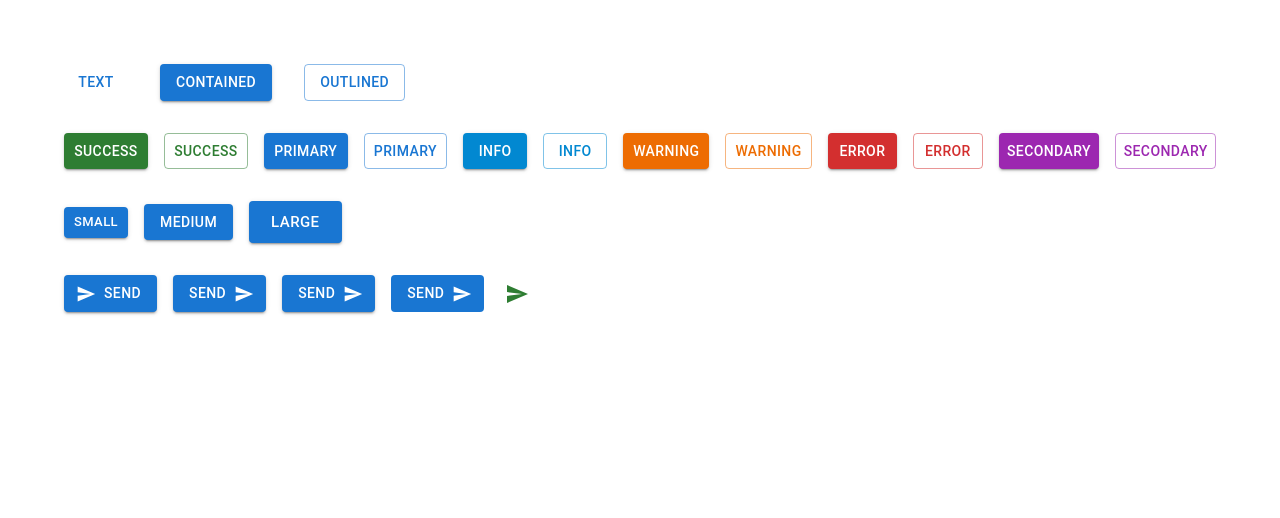
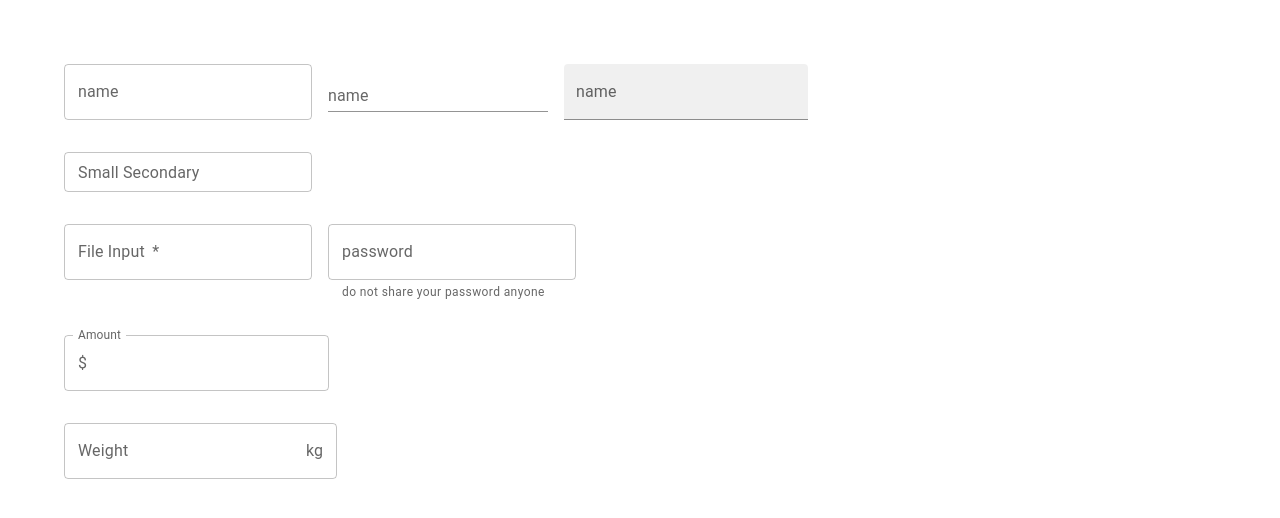
Before and after one commit to devhasheburrahman/material-ui-practices, a React (Create React App) app: page / in a window 1280 px wide. Shown: the top 518 px of the page. Built offline with nearby package versions, Linux system fonts and the light colour scheme.

Commit message:
Text field

```diff
--- a/src/App.tsx
+++ b/src/App.tsx
@@ -1,14 +1,15 @@
 
 import './App.css';
 // import { MuiTypography } from './Components/MuiTypography';
-import { MuiButton } from './Components/MuiButton';
+// import { MuiButton } from './Components/MuiButton';
+import { MuiTextField } from './Components/MuiTextField';
 
 function App() {
   return (
     <div className="App">
       {/* <MuiTypography></MuiTypography> */}
-      <MuiButton />
-
+      {/* <MuiButton /> */}
+      <MuiTextField />
     </div>
   );
 }
--- a/src/Components/MuiButton.jsx
+++ b/src/Components/MuiButton.tsx
@@ -1,4 +1,4 @@
-import { Stack, Button, IconButton } from "@mui/material"
+import { Stack, Button, IconButton, ButtonGroup } from "@mui/material"
 import SendIcon from '@mui/icons-material/Send';
 
 export const MuiButton = () => {
@@ -52,6 +52,43 @@ export const MuiButton = () => {
                 <IconButton aria-label="send" color="success" size="small"> <SendIcon /> </IconButton>
 
             </Stack>
+
+            <Stack direction='row'>
+                <ButtonGroup variant="outlined">
+                    <Button> Left</Button>
+                    <Button>Center</Button>
+                    <Button>Right</Button>
+                </ButtonGroup>
+            </Stack>
+
+            <Stack direction='row'>
+                <ButtonGroup variant="contained">
+                    <Button> Left</Button>
+                    <Button>Center</Button>
+                    <Button>Right</Button>
+                </ButtonGroup>
+            </Stack>
+
+            <Stack direction='row'>
+                <ButtonGroup variant="text" orientation="vertical" size="small" color="secondary">
+                    <Button> Left</Button>
+                    <Button>Center</Button>
+                    <Button>Right</Button>
+                </ButtonGroup>
+            </Stack>
+            <Stack direction='row'>
+                <ButtonGroup
+                    variant="contained"
+                    orientation="vertical"
+                    size="small"
+                    color="secondary"
+                   aria-label="alignment-button-group"
+                    >
+                    <Button onClick={() => alert('left click')}> Left</Button>
+                    <Button onClick={() => alert('Renter click')}>Center</Button>
+                    <Button onClick={() => alert('Right click')}>Right</Button>
+                </ButtonGroup>
+            </Stack>
         </Stack>
     )
 }
--- /dev/null
+++ b/src/Components/MuiTextField.tsx
@@ -0,0 +1,29 @@
+import { InputAdornment, Stack, TextField } from "@mui/material"
+
+export const MuiTextField = () => {
+    return (
+        <Stack spacing={4}>
+            <Stack direction='row' spacing={2}>
+                <TextField label='name' variant="outlined" />
+                <TextField label='name' variant="standard" />
+                <TextField label='name' variant="filled" />
+            </Stack>
+
+            <Stack direction='row' spacing={2}>
+                <TextField label='Small Secondary' size="small" color="secondary" />
+            </Stack>
+            <Stack direction='row' spacing={2}>
+                <TextField label='File Input ' required />
+                <TextField label='password' type="password" helperText='do not share your password anyone' />
+            </Stack>
+
+            <Stack direction='row' spacing={2}>
+                <TextField label='Amount' InputProps={{ startAdornment: <InputAdornment position="start">$</InputAdornment> }} />
+            </Stack>
+            <Stack direction='row' spacing={2}>
+                <TextField label='Weight' InputProps={{ endAdornment: <InputAdornment position="end">kg</InputAdornment> }} />
+            </Stack>
+        </Stack>
+
+    )
+}
```
